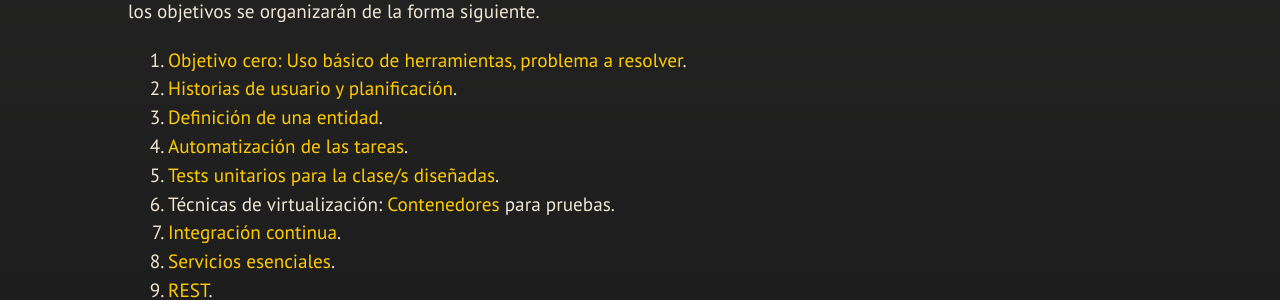
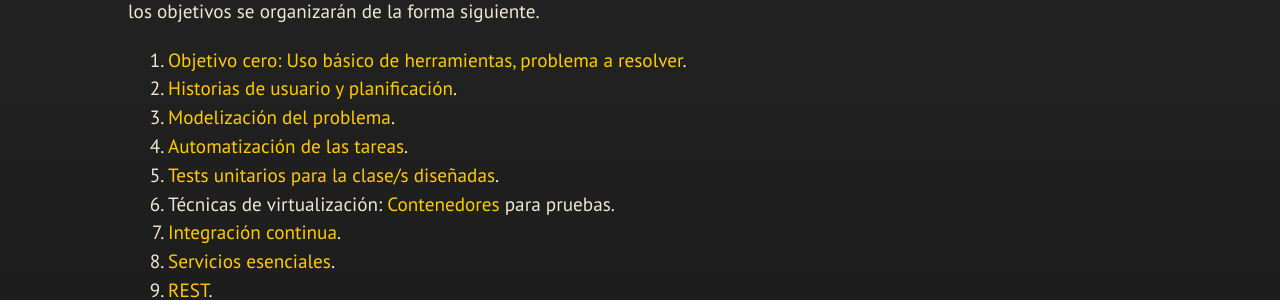
Before and after one commit to JJ/IV, a Jekyll site: the page built from index.md, in a window 1280 px wide and 900 px high, scrolled down 1268 px. Shown: the part 156-456 px from the top of the window. Built offline with Jekyll 4.4.1, drawn with Linux system fonts in a browser that asks for light colours; nearby versions of some CDN libraries; some web fonts are replaced; our own code applies the rules of GitHub Pages for plain Markdown files.

Commit message:
Sync index.md de master a gh-pages

```diff
--- a/index.md
+++ b/index.md
@@ -80,7 +80,7 @@ organizarán de la forma siguiente.
    herramientas, problema a resolver](documentos/proyecto/0.Repositorio).
 2. [Historias de usuario y
    planificación](documentos/proyecto/1.Infraestructura).
-3. [Definición de una entidad](documentos/proyecto/2.Entidad).
+3. [Modelización del problema](documentos/proyecto/2.Modelo).
 4. [Automatización de las tareas](documentos/proyecto/3.Automatizar).
 5. [Tests unitarios para la clase/s diseñadas](documentos/proyecto/4.Tests).
 6. Técnicas de virtualización: [Contenedores](documentos/proyecto/5.Docker)
```
